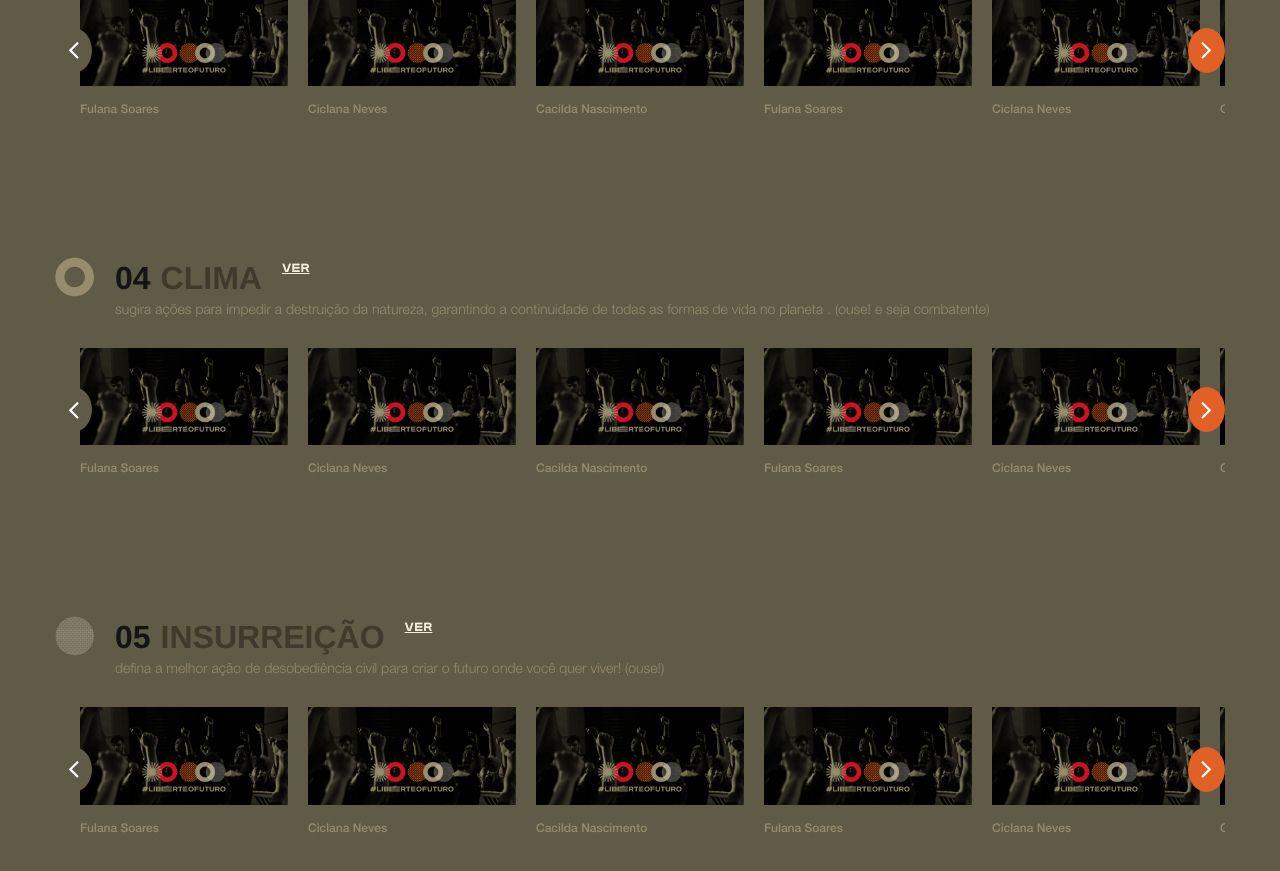
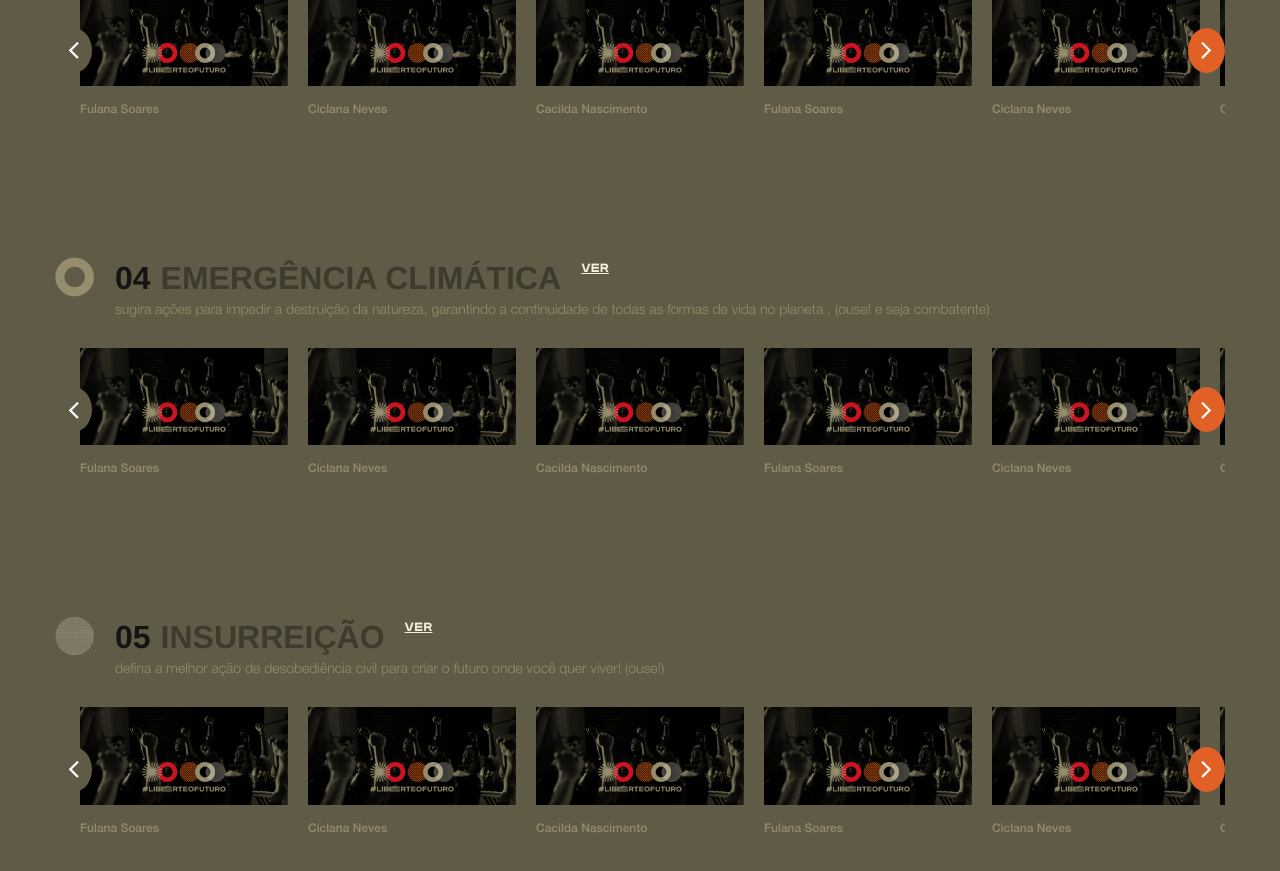
Before and after one commit to associacaosilo/liberteofuturo-site, a Jekyll site: the page built from _pages/home-pt.md, in a window 1280 px wide and 900 px high, scrolled down 1705 px. Shown: the top 871 px of the window. Built offline with Jekyll 4.4.1, drawn with Linux system fonts in a browser that asks for light colours; nearby versions of some CDN libraries.

Commit message:
Update home-pt.md

```diff
--- a/_pages/home-pt.md
+++ b/_pages/home-pt.md
@@ -23,7 +23,7 @@ menuSubtitulo5: Defina a melhor ação de desobediência civil
 categoria1: Antídotos
 categoria2: Democracia
 categoria3: Consumo
-categoria4: Clima
+categoria4: Emergência Climática
 categoria5: Insurreição
 
 categoria1Link: antidotos.html
```
